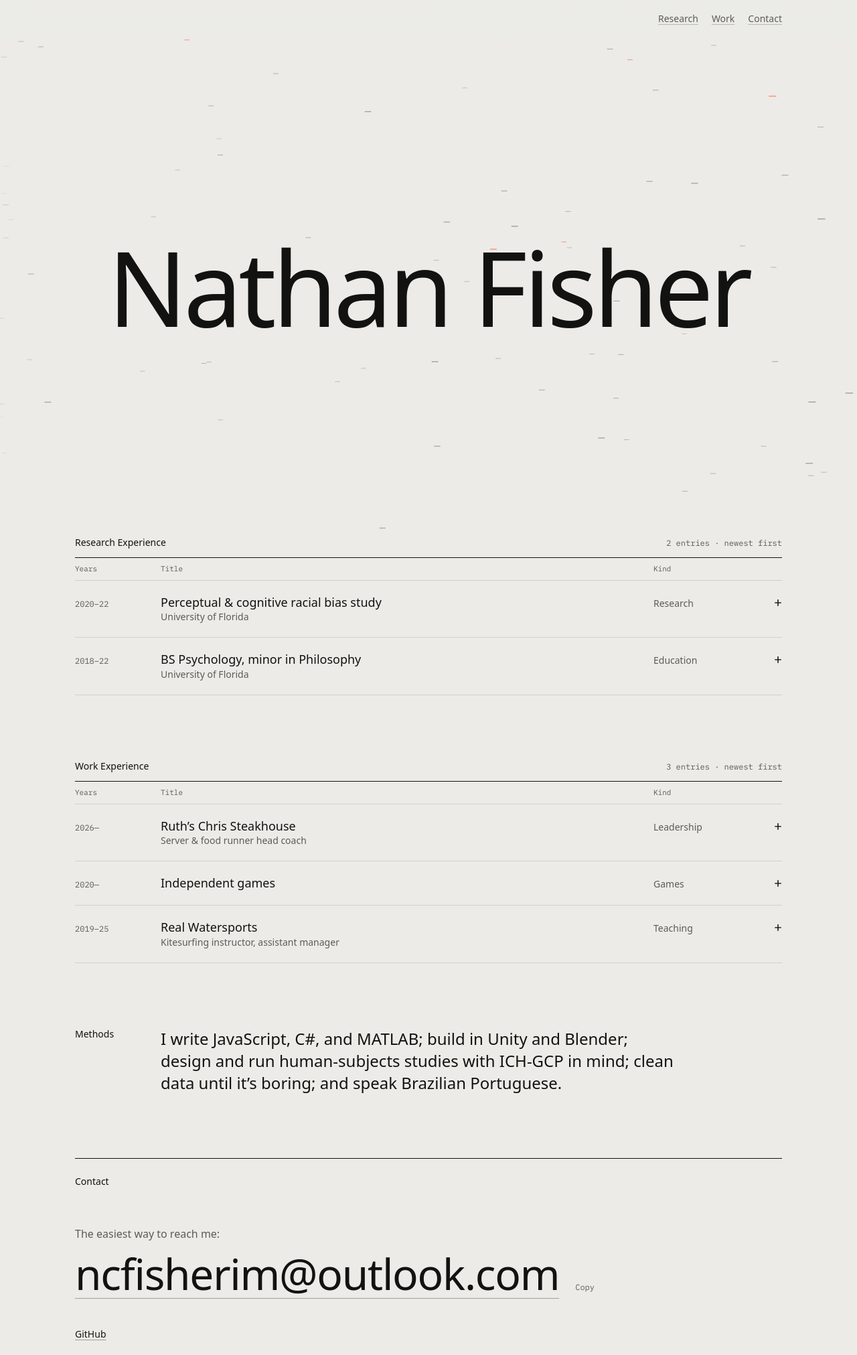
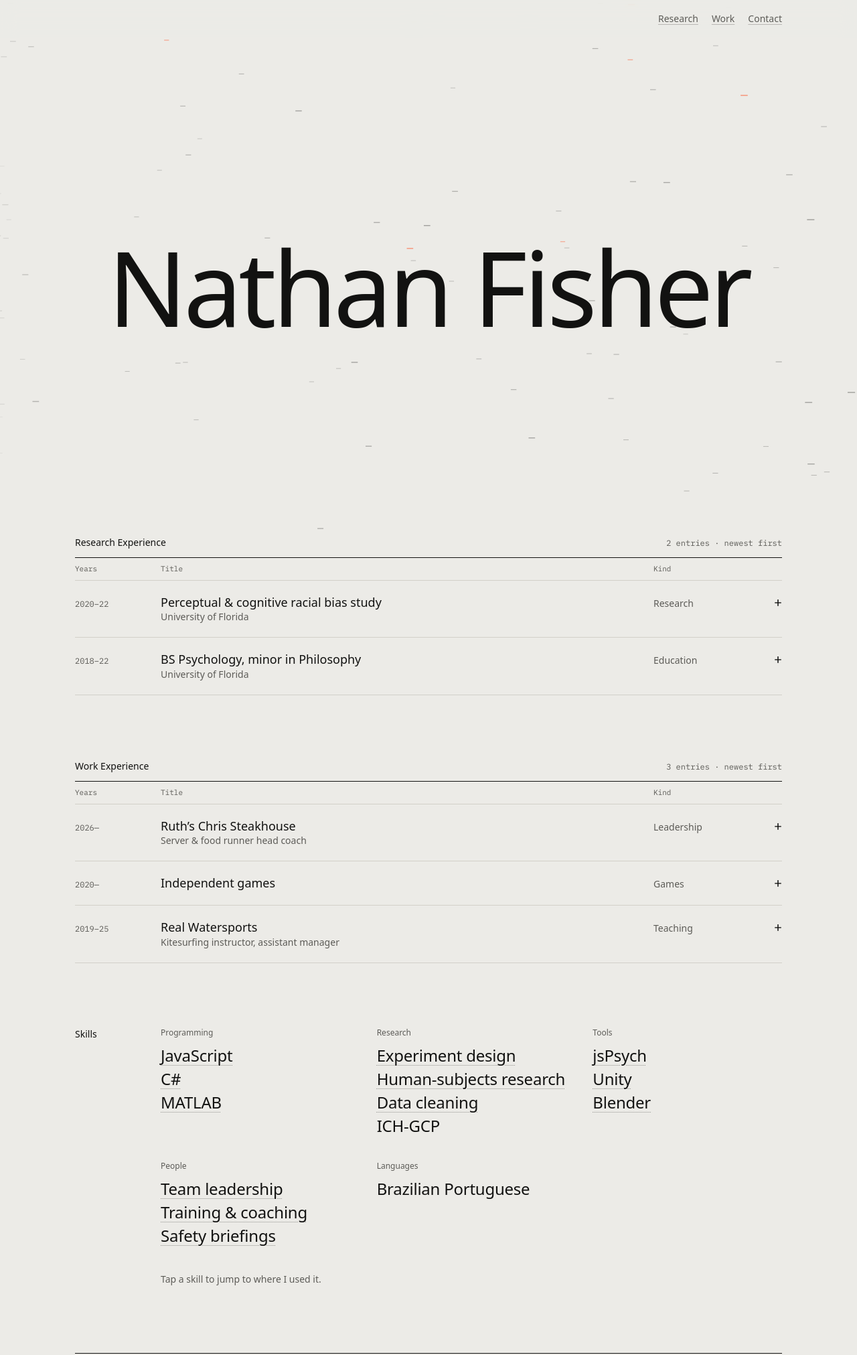
Before and after one commit to ncfisherim/portfolio, an Astro site: page / in a window 1280 px wide. Shown: the top 2023 px of the page at 67% size. Built offline with nearby package versions, Linux system fonts and the light colour scheme; Astro itself is replaced by a stand-in of ours; animation ran at ten frames a second; a web font is replaced by a local one.

Commit message:
Replace Methods with Skills that link to their proof
- Skills grouped: Programming, Research, Tools, People, Languages
- Hover/focus a skill: the entries where it was used light up and are
  named; click/tap jumps to them, opens them and flashes them
- One wind gust sweeps through the skills when the section scrolls in
- Drop the 'clean data until it's boring' sentence

Co-Authored-By: Claude Opus 5.5 <noreply@anthropic.com>

```diff
--- a/CLAUDE.md
+++ b/CLAUDE.md
@@ -43,5 +43,5 @@ Lab-grey + kite-orange minimalism; the name is the hero. History: v2 had a react
 - Palette: lab-grey paper `#ecebe7`, one "kite orange" (`--color-kite` graphics, `--color-kite-ink` text). Auto light/dark.
 - Type: Funnel Display (name, summaries) + Funnel Sans (UI/body) + IBM Plex Mono only for real data (years, stats). No decorative uppercase mono labels.
 - Motif: the fixation cross `+` — favicon and the Index expand control (+ → ×).
-- Structure: Hero → Research Experience → Work Experience (both `Index.astro`, expandable `<details>`; entries pick a list via `section` in site.ts) → Methods sentence → Contact (with copy button).
+- Structure: Hero → Research Experience → Work Experience (both `Index.astro`, expandable `<details>`; entries pick a list via `section` in site.ts) → Skills (grouped; each skill links to its proof entries via `proof` ids; one gust on scroll-in) → Contact (with copy button).
 - Avoid template tropes: numbered section labels, tag pills, cards/bento, gradients, dark-only.
--- a/src/components/Index.astro
+++ b/src/components/Index.astro
@@ -31,7 +31,7 @@ const { id, title, entries, class: className = '' } = Astro.props;
 					<summary class="grid grid-cols-[4.25rem_1fr_1.5rem] items-baseline gap-x-4 py-4 transition-colors hover:bg-ink/[0.03] sm:grid-cols-[6.5rem_1fr_9rem_1.5rem] sm:gap-x-6 sm:py-5">
 						<span class="font-mono text-xs tabular-nums text-muted">{e.years}</span>
 						<span>
-							<span class="block text-[1.0625rem] leading-snug font-medium sm:text-lg">{e.title}</span>
+							<span class="block text-[1.0625rem] leading-snug font-medium sm:text-lg" data-title>{e.title}</span>
 							{e.org && <span class="block text-sm text-muted">{e.org}</span>}
 							<span class="mt-0.5 block text-xs text-muted sm:hidden">{e.kind}</span>
 						</span>
--- /dev/null
+++ b/src/components/Skills.astro
@@ -0,0 +1,216 @@
+---
+// Skills that point to their proof.
+// - Hover/focus a skill: the entries where it was used light up (+ turns orange) and a
+//   "Used in" line names them.
+// - Click/tap: jumps to those entries, opens them, and flashes them.
+// - When the section scrolls into view, one gust sweeps through the words (same wind as the hero).
+import type { skills as SkillsData } from '../data/site';
+
+interface Props {
+	groups: typeof SkillsData;
+}
+const { groups } = Astro.props;
+---
+
+<section id="skills" aria-labelledby="skills-h" class="grid scroll-mt-20 gap-6 py-16 sm:grid-cols-[6.5rem_1fr] lg:py-24" data-skills>
+	<h2 id="skills-h" class="text-sm font-medium">Skills</h2>
+
+	<div>
+		<div class="grid grid-cols-2 gap-x-6 gap-y-9 lg:grid-cols-3 lg:gap-x-10">
+			{
+				groups.map((g) => (
+					<div>
+						<h3 class="mb-2.5 text-xs text-muted">{g.group}</h3>
+						<ul class="space-y-1">
+							{g.items.map((s) => (
+								<li>
+									{s.proof ? (
+										<button
+											type="button"
+											class="skill linked"
+											data-skill
+											data-proof={s.proof.join(' ')}
+											aria-describedby="skills-hint"
+										>
+											{s.name}
+										</button>
+									) : (
+										<span class="skill" data-skill>
+											{s.name}
+										</span>
+									)}
+								</li>
+							))}
+						</ul>
+					</div>
+				))
+			}
+		</div>
+
+		<p class="mt-10 min-h-[1.5rem] text-sm text-muted" data-skills-used aria-live="polite">
+			<span id="skills-hint">
+				<span class="hint-fine">Hover a skill to see where I used it.</span>
+				<span class="hint-touch">Tap a skill to jump to where I used it.</span>
+			</span>
+		</p>
+	</div>
+</section>
+
+<style>
+	.skill {
+		display: inline;
+		text-align: left;
+		font-family: var(--font-display);
+		font-size: 1.25rem;
+		line-height: 1.3;
+		letter-spacing: -0.01em;
+		font-weight: var(--w, 380);
+		color: var(--color-ink);
+	}
+	@media (min-width: 640px) {
+		.skill {
+			font-size: 1.5rem;
+		}
+	}
+	/* Linked skills: a dotted underline says "this goes somewhere" */
+	.linked {
+		cursor: pointer;
+		text-decoration: underline dotted;
+		text-decoration-thickness: 1px;
+		text-underline-offset: 0.2em;
+		text-decoration-color: color-mix(in oklab, currentColor 40%, transparent);
+		transition:
+			font-weight 0.35s cubic-bezier(0.2, 0.7, 0.2, 1),
+			color 0.2s,
+			text-decoration-color 0.2s;
+	}
+	[data-gusting] .linked {
+		transition: none; /* let the gust drive weight frame by frame */
+	}
+	.linked:hover,
+	.linked:focus-visible,
+	.linked[data-active] {
+		font-weight: 620;
+		color: var(--color-kite-ink);
+		text-decoration-style: solid;
+		text-decoration-color: currentColor;
+	}
+	.hint-fine {
+		display: none;
+	}
+	@media (hover: hover) and (pointer: fine) {
+		.hint-fine {
+			display: inline;
+		}
+		.hint-touch {
+			display: none;
+		}
+	}
+</style>
+
+<script>
+	const section = document.querySelector<HTMLElement>('[data-skills]');
+	const used = document.querySelector<HTMLElement>('[data-skills-used]');
+	if (section && used) {
+		const reduce = window.matchMedia('(prefers-reduced-motion: reduce)');
+		const hintHTML = used.innerHTML;
+		const words = [...section.querySelectorAll<HTMLElement>('[data-skill]')];
+		const linked = words.filter((w) => w.dataset.proof) as HTMLButtonElement[];
+
+		const entry = (id: string) => document.getElementById(`entry-${id}`) as HTMLDetailsElement | null;
+		const titleOf = (id: string) => entry(id)?.querySelector('[data-title]')?.textContent?.trim() ?? id;
+		const proofOf = (b: HTMLElement) => (b.dataset.proof ?? '').split(' ').filter(Boolean);
+
+		// ── Preview: highlight the proof entries and name them ───────────────────
+		let active: HTMLElement | null = null;
+		const clearPreview = () => {
+			document.querySelectorAll('.entry[data-proof-hl]').forEach((e) => e.removeAttribute('data-proof-hl'));
+			active?.removeAttribute('data-active');
+			active = null;
+			used.innerHTML = hintHTML;
+		};
+		const preview = (b: HTMLElement) => {
+			if (active === b) return;
+			clearPreview();
+			active = b;
+			b.setAttribute('data-active', '');
+			const ids = proofOf(b);
+			ids.forEach((id) => entry(id)?.setAttribute('data-proof-hl', ''));
+			used.textContent = '';
+			used.append(`${b.textContent?.trim()} → used in `);
+			ids.forEach((id, i) => {
+				const a = document.createElement('a');
+				a.href = `#entry-${id}`;
+				a.className = 'ul text-ink';
+				a.textContent = titleOf(id);
+				a.addEventListener('click', (ev) => {
+					ev.preventDefault();
+					jump([id]);
+				});
+				if (i) used.append(i === ids.length - 1 ? ' and ' : ', ');
+				used.append(a);
+			});
+		};
+
+		// ── Jump: open the proof entries, scroll to the first, flash them ────────
+		const jump = (ids: string[]) => {
+			const els = ids.map(entry).filter(Boolean) as HTMLDetailsElement[];
+			if (!els.length) return;
+			els.forEach((d) => (d.open = true));
+			els[0].scrollIntoView({ behavior: reduce.matches ? 'auto' : 'smooth', block: 'start' });
+			els.forEach((d) => {
+				d.removeAttribute('data-flash');
+				void d.offsetWidth; // restart the animation
+				d.setAttribute('data-flash', '');
+				setTimeout(() => d.removeAttribute('data-flash'), 2200);
+			});
+			history.replaceState(null, '', `#entry-${ids[0]}`);
+		};
+
+		const canHover = window.matchMedia('(hover: hover) and (pointer: fine)');
+		linked.forEach((b) => {
+			b.addEventListener('pointerenter', () => canHover.matches && preview(b));
+			b.addEventListener('focus', () => preview(b));
+			b.addEventListener('click', () => jump(proofOf(b)));
+		});
+		section.addEventListener('pointerleave', () => canHover.matches && clearPreview());
+		section.addEventListener('focusout', (e) => {
+			if (!section.contains(e.relatedTarget as Node)) clearPreview();
+		});
+
+		// ── One gust through the words when the section comes into view ──────────
+		const BASE = 380;
+		const runGust = () => {
+			if (reduce.matches) return;
+			section.setAttribute('data-gusting', '');
+			const n = words.length,
+				t0 = performance.now(),
+				dur = 1500,
+				width = 1.8,
+				amp = 300;
+			const step = (now: number) => {
+				const front = -3 + ((now - t0) / dur) * (n + 6);
+				words.forEach((w, i) => {
+					const d = (i - front) / width;
+					w.style.setProperty('--w', (BASE + amp * Math.exp(-d * d)).toFixed(0));
+				});
+				if (now - t0 < dur) requestAnimationFrame(step);
+				else {
+					words.forEach((w) => w.style.removeProperty('--w'));
+					section.removeAttribute('data-gusting');
+				}
+			};
+			requestAnimationFrame(step);
+		};
+		const io = new IntersectionObserver(
+			([e]) => {
+				if (e.isIntersecting) {
+					runGust();
+					io.disconnect(); // once per visit
+				}
+			},
+			{ threshold: 0.45 },
+		);
+		io.observe(section);
+	}
+</script>
--- a/src/data/site.ts
+++ b/src/data/site.ts
@@ -117,6 +117,46 @@ export const entries: Entry[] = [
 	},
 ];
 
-// Rendered as a sentence, not a tag cloud.
-export const methods =
-	'I write JavaScript, C#, and MATLAB; build in Unity and Blender; design and run human-subjects studies with ICH-GCP in mind; clean data until it’s boring; and speak Brazilian Portuguese.';
+// Skills, grouped. `proof` lists the entry ids (above) where the skill was used —
+// hovering a skill highlights those entries; clicking/tapping jumps to them and opens them.
+// Skills without proof are shown as plain text.
+export type Skill = { name: string; proof?: string[] };
+export const skills: { group: string; items: Skill[] }[] = [
+	{
+		group: 'Programming',
+		items: [
+			{ name: 'JavaScript', proof: ['research'] },
+			{ name: 'C#', proof: ['games'] },
+			{ name: 'MATLAB', proof: ['research'] },
+		],
+	},
+	{
+		group: 'Research',
+		items: [
+			{ name: 'Experiment design', proof: ['research'] },
+			{ name: 'Human-subjects research', proof: ['research'] },
+			{ name: 'Data cleaning', proof: ['research'] },
+			{ name: 'ICH-GCP' },
+		],
+	},
+	{
+		group: 'Tools',
+		items: [
+			{ name: 'jsPsych', proof: ['research'] },
+			{ name: 'Unity', proof: ['games'] },
+			{ name: 'Blender', proof: ['games'] },
+		],
+	},
+	{
+		group: 'People',
+		items: [
+			{ name: 'Team leadership', proof: ['service', 'water'] },
+			{ name: 'Training & coaching', proof: ['water', 'service'] },
+			{ name: 'Safety briefings', proof: ['water', 'service'] },
+		],
+	},
+	{
+		group: 'Languages',
+		items: [{ name: 'Brazilian Portuguese' }],
+	},
+];
--- a/src/pages/index.astro
+++ b/src/pages/index.astro
@@ -2,7 +2,8 @@
 import Layout from '../layouts/Layout.astro';
 import Hero from '../components/Hero.astro';
 import Index from '../components/Index.astro';
-import { profile, entries, methods } from '../data/site';
+import Skills from '../components/Skills.astro';
+import { profile, entries, skills } from '../data/site';
 ---
 
 <Layout>
@@ -25,10 +26,7 @@ import { profile, entries, methods } from '../data/site';
 			<Index id="research" title="Research Experience" entries={entries.filter((e) => e.section === 'research')} />
 			<Index id="work" title="Work Experience" class="mt-16 lg:mt-24" entries={entries.filter((e) => e.section === 'work')} />
 
-			<section aria-labelledby="methods-h" class="grid gap-4 py-16 sm:grid-cols-[6.5rem_1fr] sm:gap-6 lg:py-24">
-				<h2 id="methods-h" class="text-sm font-medium">Methods</h2>
-				<p class="max-w-3xl font-display text-xl leading-snug sm:text-2xl">{methods}</p>
-			</section>
+			<Skills groups={skills} />
 
 			<section id="contact" aria-labelledby="contact-h" class="scroll-mt-20 border-t border-ink pt-6 pb-20 lg:pb-28">
 				<h2 id="contact-h" class="text-sm font-medium">Contact</h2>
--- a/src/styles/global.css
+++ b/src/styles/global.css
@@ -103,3 +103,18 @@ body {
 		animation-duration: 0s !important;
 	}
 }
+
+/* Skills → proof: entries light up while a skill is previewed, and flash after a jump */
+.entry[data-proof-hl] > summary {
+	background: color-mix(in oklab, var(--color-kite) 9%, transparent);
+}
+.entry[data-proof-hl] .cross {
+	color: var(--color-kite);
+}
+.entry[data-flash] > summary {
+	animation: proof-flash 2.2s ease-out;
+}
+@keyframes proof-flash {
+	0%, 30% { background: color-mix(in oklab, var(--color-kite) 18%, transparent); }
+	100% { background: transparent; }
+}
```
